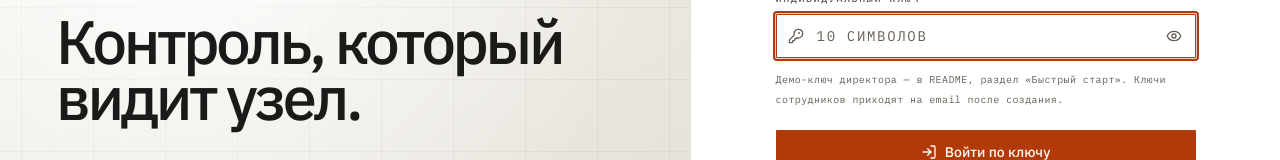
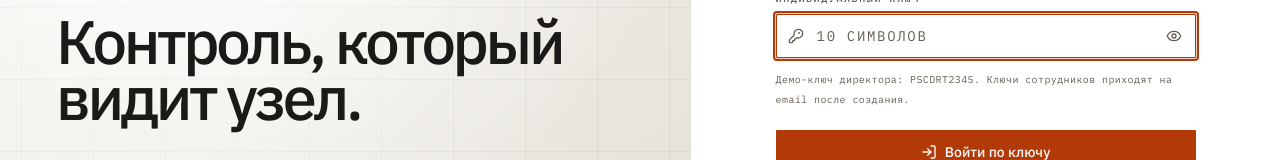
Before and after one commit to t48691477-netizen/hackaton-test, a React (Vite) app: page / in a window 1280 px wide. Shown: the part 285-445 px from the top of the page. Built offline with nearby package versions, Linux system fonts and the light colour scheme; no server answers.

Commit message:
fix: подсказка с демо-ключом на входе и счётчик символов в ошибке формата

```diff
--- a/src/components/Unauthorized.tsx
+++ b/src/components/Unauthorized.tsx
@@ -218,8 +218,8 @@ export function Unauthorized() {
                     id="login-hint"
                     className="mt-3 font-mono text-[10px] leading-5 tracking-[0.04em] text-faint"
                   >
-                    Демо-ключ директора — в README, раздел «Быстрый старт».
-                    Ключи сотрудников приходят на email после создания.
+                    Демо-ключ директора: PSCDRT2345. Ключи сотрудников
+                    приходят на email после создания.
                   </p>
                 )}
               </div>
--- a/src/lib/access.ts
+++ b/src/lib/access.ts
@@ -87,7 +87,7 @@ export async function authenticateAccessKey(
   if (!isValidAccessKeyFormat(accessKey)) {
     throw new AuthError(
       'invalid_format',
-      'Ключ должен состоять из 10 символов: латинские буквы и цифры.',
+      `Ключ должен состоять из 10 символов: латинские буквы и цифры. Введено ${accessKey.length}.`,
     );
   }
 
```
